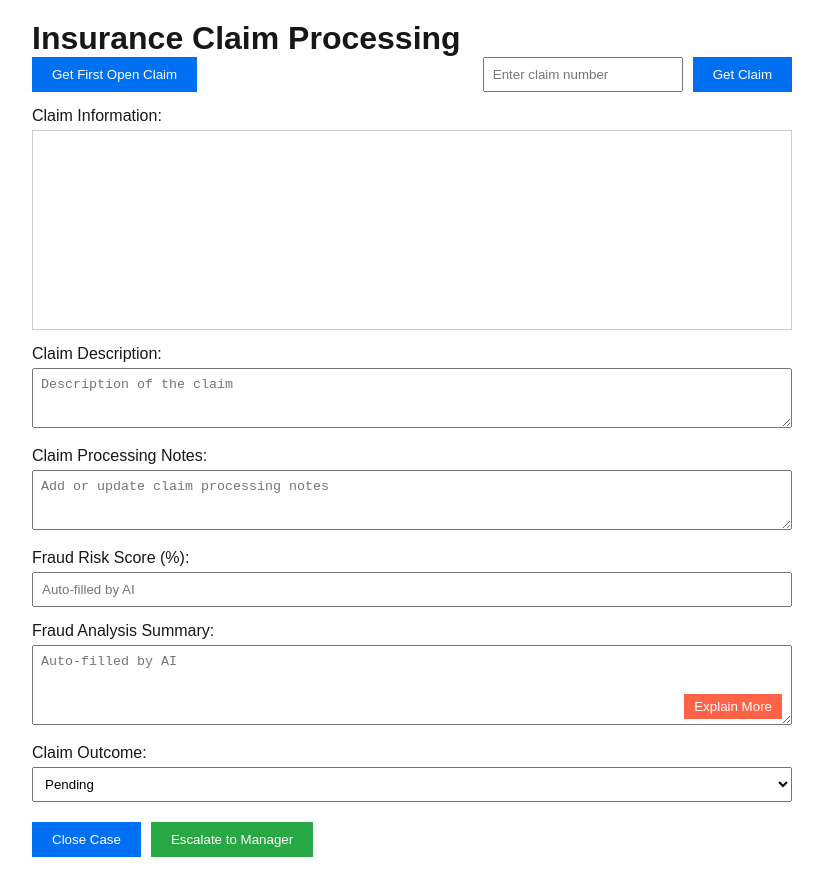
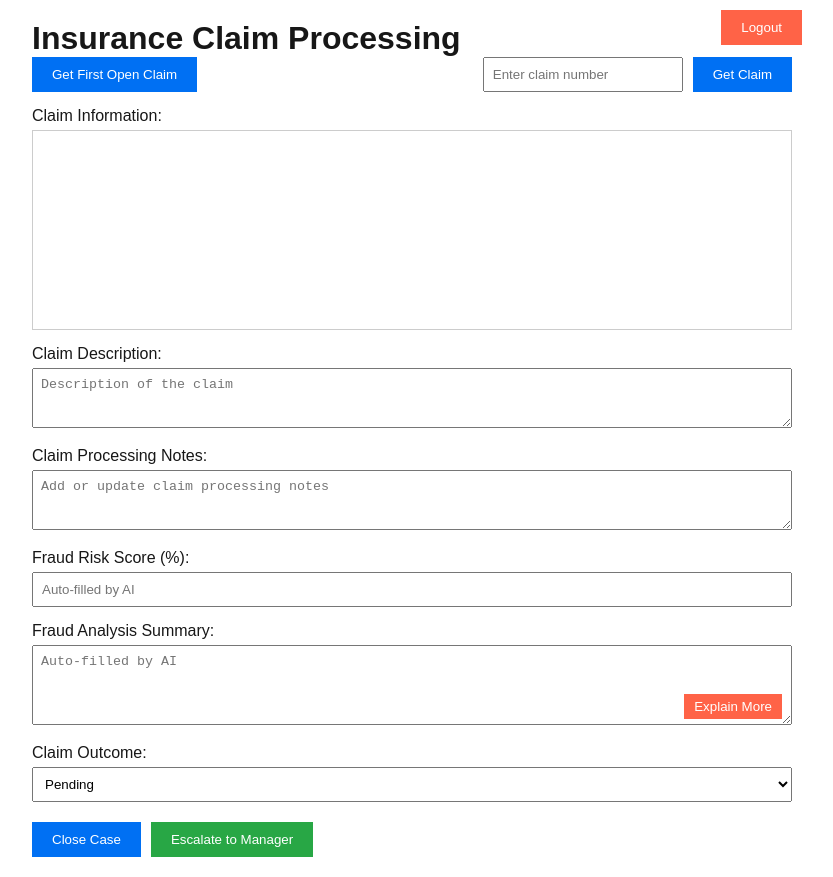
Before and after one commit to AlanDataPortfolio/ey-azure-fn-pipeline, a Next.js app in the folder src/webapp/: page / in a window 1280 px wide. Shown: the whole page, without its empty margins (228-1061 px from the left). Built offline with nearby package versions, Linux system fonts and the light colour scheme; sample sign-in values are in the browser's storage.

Commit message:
#70 Updating index.js to make logout work

```diff
--- a/src/webapp/pages/index.js
+++ b/src/webapp/pages/index.js
@@ -1,4 +1,5 @@
-import { useState } from 'react';
+import { useState, useEffect } from 'react';
+import { useRouter } from 'next/router';
 
 export default function Home() {
   const [claimDetails, setClaimDetails] = useState('');
@@ -9,6 +10,19 @@ export default function Home() {
   const [claimDescription, setClaimDescription] = useState('');
   const [claimId, setClaimId] = useState(null);
   const [searchClaimId, setSearchClaimId] = useState('');
+  const router = useRouter();
+
+  useEffect(() => {
+    const isLoggedIn = localStorage.getItem('loggedIn');
+    if (!isLoggedIn) {
+      router.push('/login'); // Redirect to login page if not logged in
+    }
+  }, []);
+
+  const handleLogout = () => {
+    localStorage.removeItem('loggedIn'); // Remove login session
+    router.push('/login'); // Redirect to login page
+  };
 
   const getFirstOpenClaim = async () => {
     try {
@@ -51,8 +65,8 @@ export default function Home() {
     setClaimId(data.claimID);
     setClaimDetails(
       `Claim ID: ${data.claimID}\n` +
-      `First Name: ${data.firstName}\n` +  // Fixed firstName
-      `Last Name: ${data.lastName}\n` +    // Fixed lastName
+      `First Name: ${data.firstName}\n` +
+      `Last Name: ${data.lastName}\n` +
       `Claim Status: ${data.claimStatus}\n` +
       `Claim Outcome: ${data.claimOutcome}\n` +
       `Time as Customer: ${data.timeAsCustomer}\n` +
@@ -163,7 +177,24 @@ export default function Home() {
   };
 
   return (
-    <div style={{ padding: "20px", maxWidth: "800px", margin: "auto" }}>
+    <div style={{ padding: "20px", maxWidth: "800px", margin: "auto", position: "relative" }}>
+      {/* Logout Button */}
+      <button
+        onClick={handleLogout}
+        style={{
+          position: "absolute",
+          top: "10px",
+          right: "10px",
+          padding: "10px 20px",
+          backgroundColor: "#ff6347",
+          color: "white",
+          border: "none",
+          cursor: "pointer",
+        }}
+      >
+        Logout
+      </button>
+
       <h1>Insurance Claim Processing</h1>
 
       {/* Claim Search and Fetch Section */}
```
